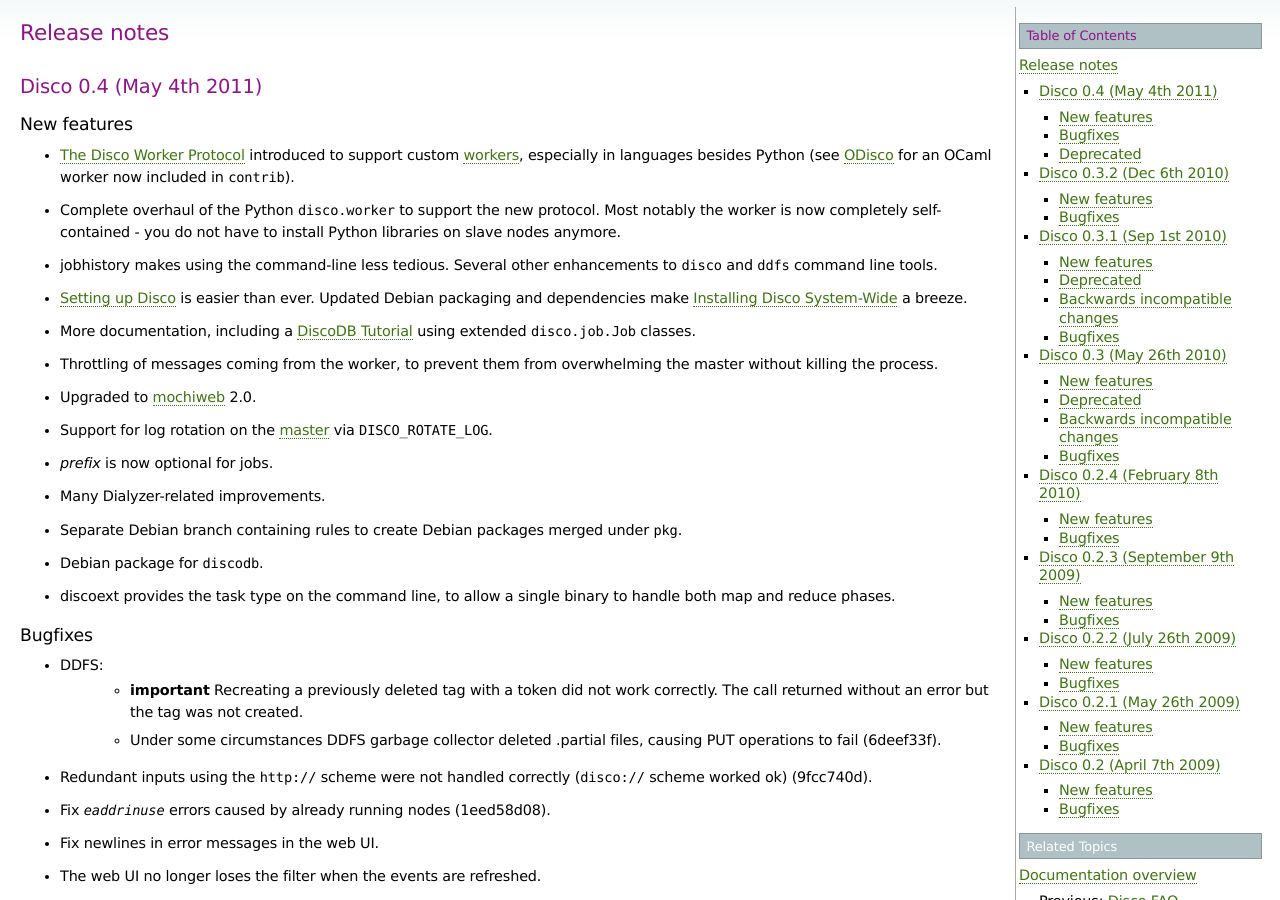
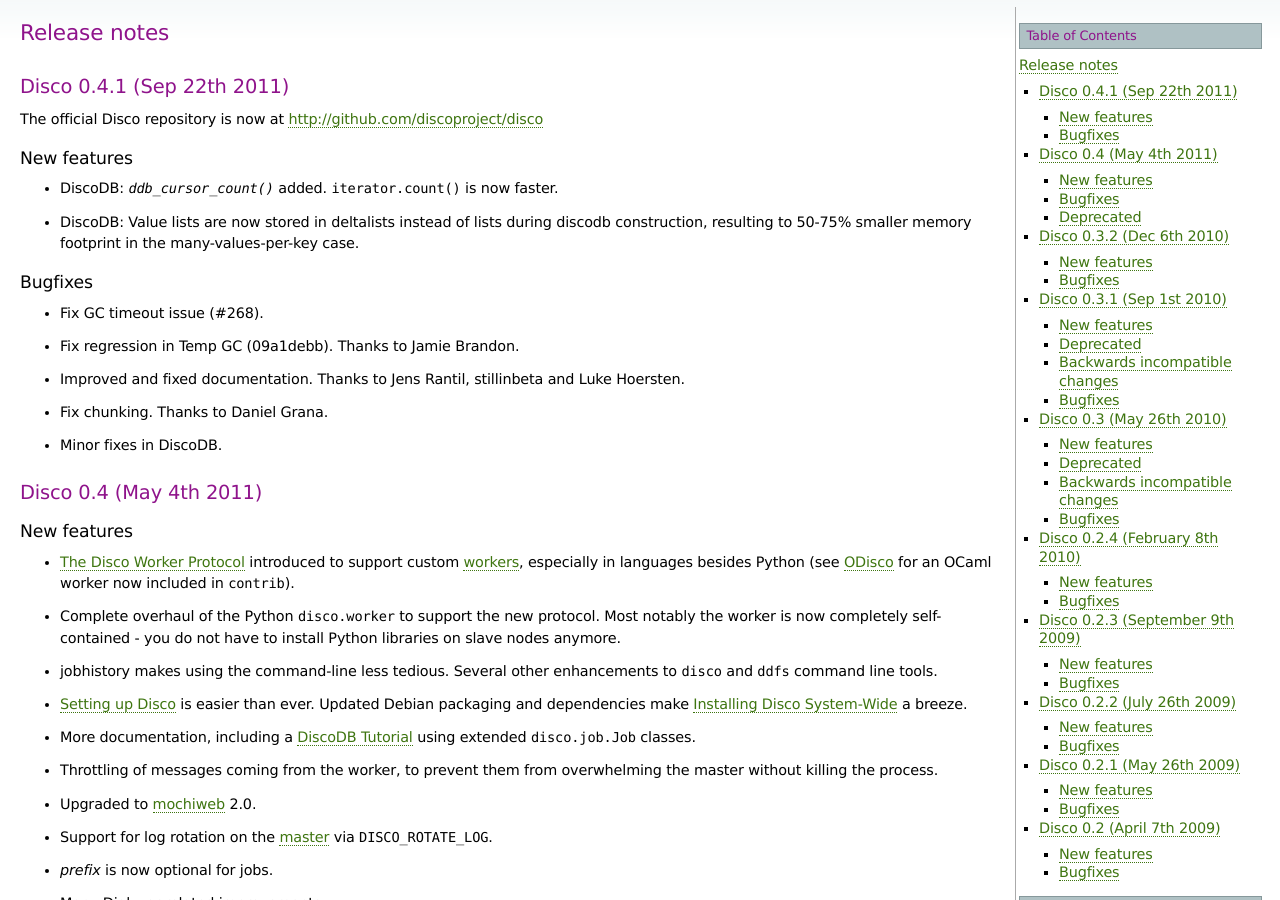
Before and after one commit to discoproject/disco, a Sphinx documentation site: the page built from doc/releases.rst, in a window 1280 px wide and 900 px high. Built offline with Sphinx 7.4.7, drawn with Linux system fonts in a browser that asks for light colours.

Commit message:
add release notes for 0.4.1

```diff
--- a/doc/releases.rst
+++ b/doc/releases.rst
@@ -1,6 +1,29 @@
 
 Release notes
 =============
+
+Disco 0.4.1 (Sep 22th 2011)
+---------------------------
+
+The official Disco repository is now at http://github.com/discoproject/disco
+
+New features
+''''''''''''
+
+- DiscoDB: `ddb_cursor_count()` added. ``iterator.count()`` is now faster.
+- DiscoDB: Value lists are now stored in deltalists instead of lists during
+  discodb construction, resulting to 50-75% smaller memory footprint in the
+  many-values-per-key case.
+
+
+Bugfixes
+''''''''
+
+- Fix GC timeout issue (#268).
+- Fix regression in Temp GC (09a1debb). Thanks to Jamie Brandon.
+- Improved and fixed documentation. Thanks to Jens Rantil, stillinbeta and Luke Hoersten.
+- Fix chunking. Thanks to Daniel Grana.
+- Minor fixes in DiscoDB.
 
 Disco 0.4 (May 4th 2011)
 ------------------------
```
